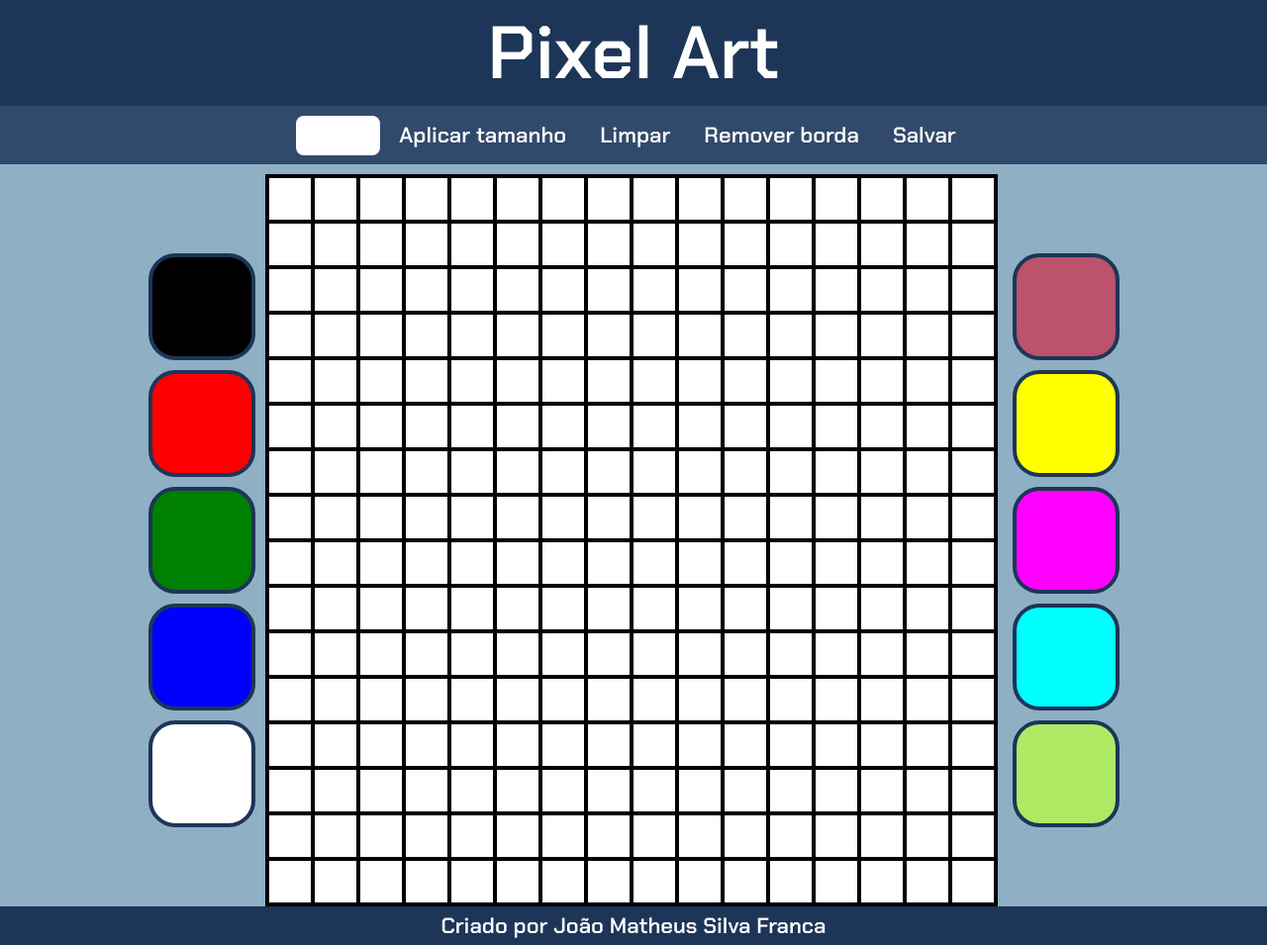
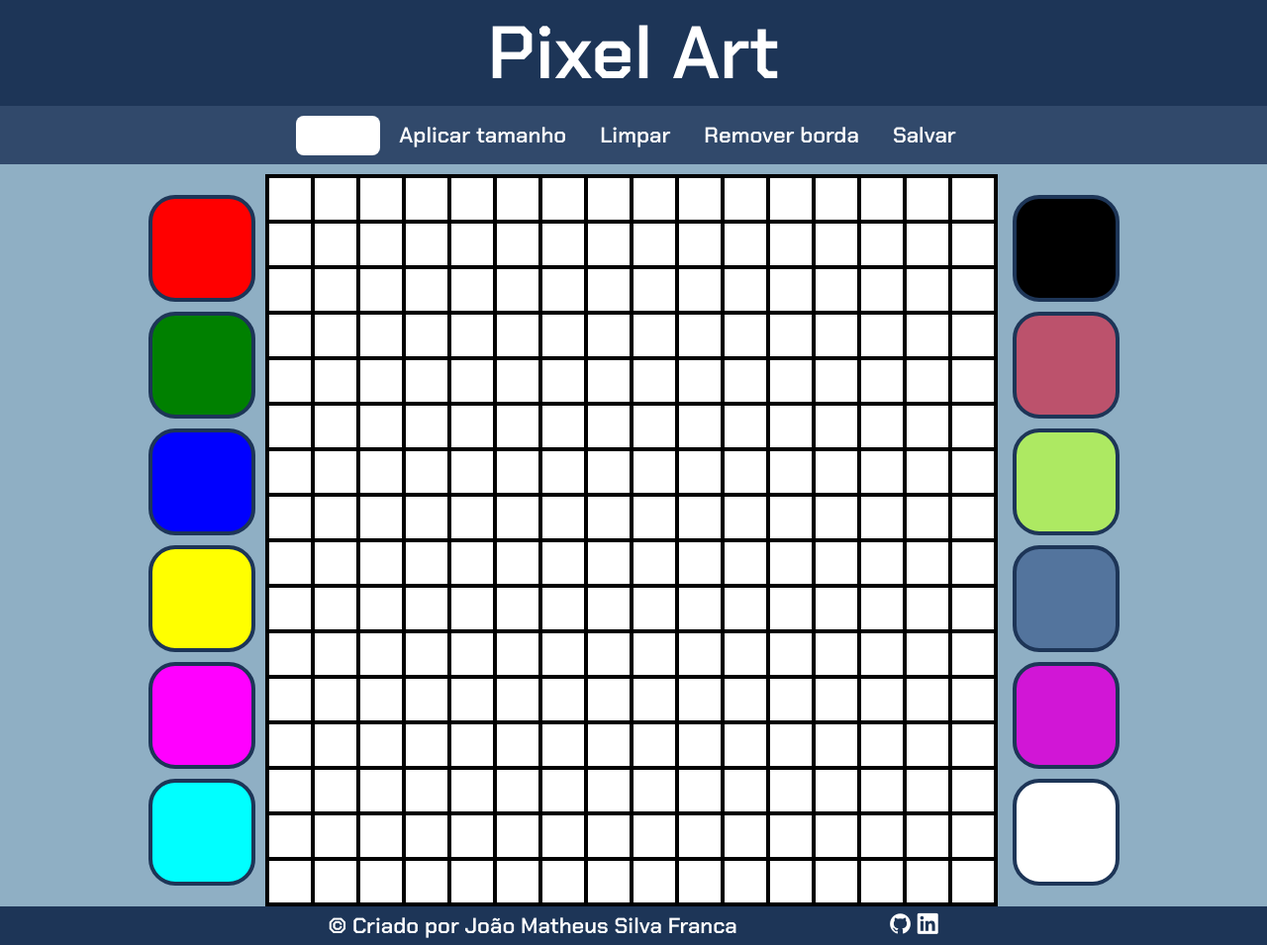
Before and after one commit to Joao-Matheus-Franca/pixels-art, a plain HTML site: page src/index.html in a window 1280 px wide. Shown: the whole page at 99% size. Drawn offline with nearby package versions, Linux system fonts and the light colour scheme.

Commit message:
Adicionando mais cores e informações ao footer

```diff
--- a/src/index.html
+++ b/src/index.html
@@ -5,6 +5,8 @@
         <meta charset="UTF-8">
         <link rel="stylesheet" href="style/style.css" type="text/css">
         <link rel="icon" href="https://www.svgrepo.com/show/500253/palette-library.svg">
+        <link rel="stylesheet" href="https://cdn.jsdelivr.net/gh/devicons/devicon@v2.15.1/devicon.min.css">
+        <link rel="stylesheet" href="https://cdn.jsdelivr.net/gh/devicons/devicon@v2.15.1/devicon.min.css">
     </head>
     <body>
         <h1 id="title">Pixel Art</h1>
@@ -17,25 +19,33 @@
         </form>
         <main>
         <nav id="color-palette-left">
-            <div class="color" id="fixed-color-01"></div>
             <div class="color" id="color-red"></div>
             <div class="color" id="color-green"></div>
             <div class="color" id="color-blue"></div>
-            <div class="color" id="fixed-color-02"></div>
+            <div class="color" id="color-01"></div>
+            <div class="color" id="color-02"></div>
+            <div class="color" id="color-03"></div>
         </nav>
         <table>
             <tr id='pixel-board'>
             </tr>
         </table>
         <nav id="color-palette-rigth">
+            <div class="color" id="fixed-color-01"></div>
             <div class="color" id="random-color-01"></div>
-            <div class="color" id="color-01"></div>
-            <div class="color" id="color-02"></div>
-            <div class="color" id="color-03"></div>
             <div class="color" id="random-color-02"></div>
+            <div class="color" id="random-color-03"></div>
+            <div class="color" id="random-color-04"></div>
+            <div class="color" id="fixed-color-02"></div>
         </nav>
         </main>
-        <footer>Criado por João Matheus Silva Franca</footer>
+        <footer>
+            <p>© Criado por João Matheus Silva Franca</p>
+            <div id="footer-images">
+                <a target="_blank" href="https://github.com/Joao-Matheus-Franca"><i class="devicon-github-original"></i></a>
+                <a target="_blank" href="https://www.linkedin.com/in/joaomatheussilvafranca/"><i class="devicon-linkedin-plain"></i></a>
+            </div>
+        </footer>
         <script src="./scripts/createRandomColor.js"></script>
         <script src="./scripts/addSelectedClass.js"></script>
         <script src="./scripts/createPixelLines.js"></script>
--- a/src/script.js
+++ b/src/script.js
@@ -8,6 +8,8 @@ const color01 = document.getElementById('color-01');
 const color02 = document.getElementById('color-02');
 const color03 = document.getElementById('color-03');
 const randomColor02 = document.getElementById('random-color-02');
+const randomColor03 = document.getElementById('random-color-03');
+const randomColor04 = document.getElementById('random-color-04');
 const pixelsBoard = document.getElementById('pixel-board');
 const pixelLine = document.getElementsByClassName('pixel-line');
 const pixels = document.getElementsByClassName('pixel')
@@ -25,6 +27,8 @@ color01.addEventListener('click', addSelectedClass);
 color02.addEventListener('click', addSelectedClass);
 color03.addEventListener('click', addSelectedClass);
 randomColor02.addEventListener('click', addSelectedClass);
+randomColor03.addEventListener('click', addSelectedClass);
+randomColor04.addEventListener('click', addSelectedClass);
 clearButton.addEventListener('click', clear);
 buttonBoard.addEventListener('click', changeSize);
 
@@ -38,6 +42,8 @@ window.onload = function() {
     fixedColor01.classList.add('selected')
     randomColor01.style.backgroundColor = newRandomColor()
     randomColor02.style.backgroundColor = newRandomColor()
+    randomColor03.style.backgroundColor = newRandomColor()
+    randomColor04.style.backgroundColor = newRandomColor()
 
     createPixelLines(16)
     createPixelElements()
--- a/src/style/style.css
+++ b/src/style/style.css
@@ -31,18 +31,33 @@ button {
     font-size: 22px;
 }
 
+p {
+    margin: 0%;
+}
+
 footer {
+    display: flex;
+    flex-direction: row;
+    justify-content: center;
     font-size: 22px;
     margin: 20px;
     font-family: 'Chakra Petch', sans-serif;
     width: 100vw;
-    text-align: center;
     background-color: rgba(29, 53, 87, 1);
     color: white;
     margin-top: auto;
     margin-bottom: 0%;
     padding-top: 5px;
     padding-bottom: 5px;
+}
+
+a {
+    text-decoration: none;
+    color: white;
+}
+
+#footer-images {
+    margin-left: 12vw;
 }
 
 #title {
```
